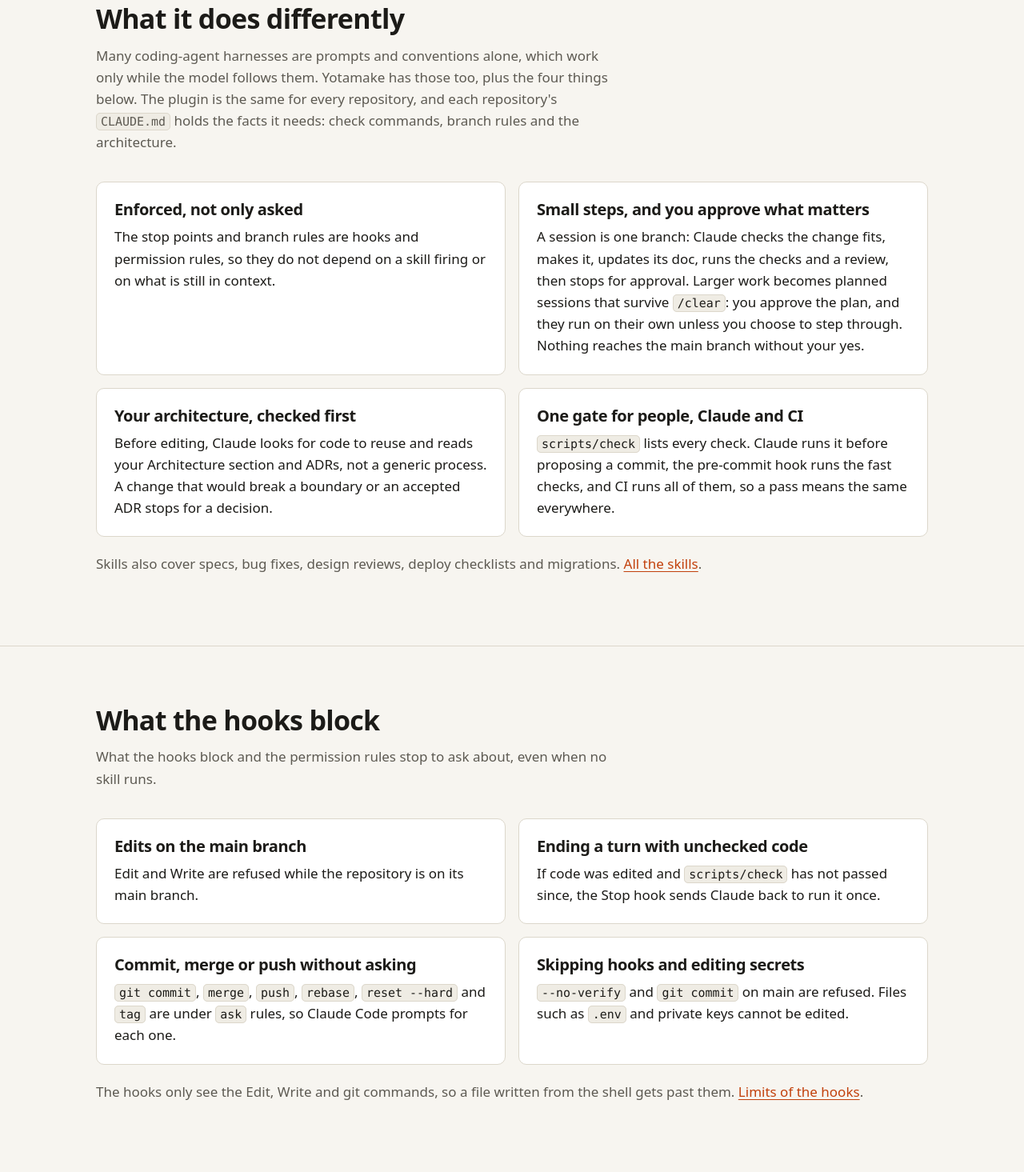
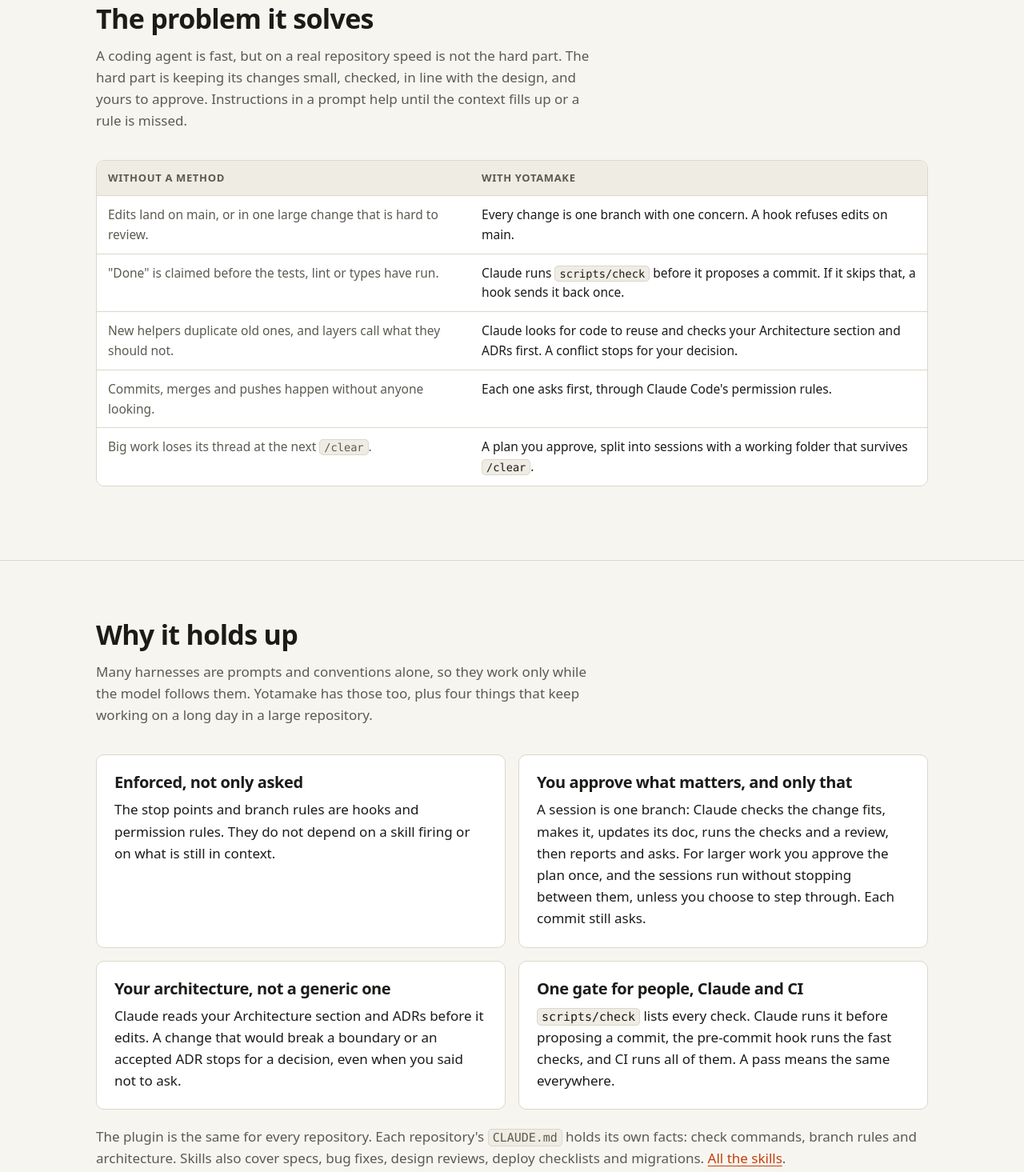
Before and after one commit to redazzo/Yotamake, a plain HTML site: page site/index.html in a window 1280 px wide. Shown: the part 814-2279 px from the top of the page at 80% size. Drawn offline with Linux system fonts and the light colour scheme.

Commit message:
docs(site): lead the home page with the problem and the outcome
Co-Authored-By: Claude Opus 5.5 <noreply@anthropic.com>

```diff
--- a/site/index.html
+++ b/site/index.html
@@ -3,8 +3,8 @@
 <head>
   <meta charset="utf-8">
   <meta name="viewport" content="width=device-width, initial-scale=1">
-  <title>Yotamake: a development harness for Claude Code</title>
-  <meta name="description" content="Yotamake gives any repository the same working method for Claude Code: small sessions on branches, design checked before code, one check command, and nothing committed without a yes.">
+  <title>Yotamake: a Claude Code plugin for checked, approved changes</title>
+  <meta name="description" content="A Claude Code plugin that lets Claude change real code while you stay in charge: work on branches, your architecture checked first, one check command, and nothing committed without your yes.">
   <link rel="stylesheet" href="style.css">
   <link rel="icon" href="favicon.svg" type="image/svg+xml">
 </head>
@@ -28,9 +28,9 @@
 <section class="hero">
   <div class="wrap">
     <div>
-      <span class="version-tag">Claude Code plugin <b>v__VERSION__</b></span>
-      <h1>Yotamake</h1>
-      <p class="lede">A Claude Code plugin that sets up a repository so Claude works on a branch, runs the project's checks before it proposes a commit, and asks before committing, merging or pushing.</p>
+      <span class="version-tag">Yotamake · Claude Code plugin <b>v__VERSION__</b></span>
+      <h1>Let Claude Code change real code, and stay in charge of it.</h1>
+      <p class="lede">Yotamake gives Claude a working method for your repository. It works on a branch, follows your architecture, runs your checks and stops for your yes before anything is committed. Hooks enforce the key rules, so they hold even when a prompt is forgotten.</p>
       <div class="actions">
         <a class="btn primary" href="get-started.html">Get started</a>
         <a class="btn" href="how-it-works.html">How it works</a>
@@ -65,36 +65,57 @@ Commit and merge into main?</span></div>
 <section>
   <div class="wrap">
     <div class="section-head">
-      <h2>What it does differently</h2>
-      <p>Many coding-agent harnesses are prompts and conventions alone, which work only while the model follows them. Yotamake has those too, plus the four things below. The plugin is the same for every repository, and each repository's <code>CLAUDE.md</code> holds the facts it needs: check commands, branch rules and the architecture.</p>
+      <h2>The problem it solves</h2>
+      <p>A coding agent is fast, but on a real repository speed is not the hard part. The hard part is keeping its changes small, checked, in line with the design, and yours to approve. Instructions in a prompt help until the context fills up or a rule is missed.</p>
     </div>
-    <div class="grid two">
-      <div class="card">
-        <h3>Enforced, not only asked</h3>
-        <p>The stop points and branch rules are hooks and permission rules, so they do not depend on a skill firing or on what is still in context.</p>
-      </div>
-      <div class="card">
-        <h3>Small steps, and you approve what matters</h3>
-        <p>A session is one branch: Claude checks the change fits, makes it, updates its doc, runs the checks and a review, then stops for approval. Larger work becomes planned sessions that survive <code>/clear</code>: you approve the plan, and they run on their own unless you choose to step through. Nothing reaches the main branch without your yes.</p>
-      </div>
-      <div class="card">
-        <h3>Your architecture, checked first</h3>
-        <p>Before editing, Claude looks for code to reuse and reads your Architecture section and ADRs, not a generic process. A change that would break a boundary or an accepted ADR stops for a decision.</p>
-      </div>
-      <div class="card">
-        <h3>One gate for people, Claude and CI</h3>
-        <p><code>scripts/check</code> lists every check. Claude runs it before proposing a commit, the pre-commit hook runs the fast checks, and CI runs all of them, so a pass means the same everywhere.</p>
-      </div>
+    <div class="table-wrap">
+      <table class="compare">
+        <thead><tr><th>Without a method</th><th>With Yotamake</th></tr></thead>
+        <tbody>
+          <tr><td>Edits land on main, or in one large change that is hard to review.</td><td>Every change is one branch with one concern. A hook refuses edits on main.</td></tr>
+          <tr><td>"Done" is claimed before the tests, lint or types have run.</td><td>Claude runs <code>scripts/check</code> before it proposes a commit. If it skips that, a hook sends it back once.</td></tr>
+          <tr><td>New helpers duplicate old ones, and layers call what they should not.</td><td>Claude looks for code to reuse and checks your Architecture section and ADRs first. A conflict stops for your decision.</td></tr>
+          <tr><td>Commits, merges and pushes happen without anyone looking.</td><td>Each one asks first, through Claude Code's permission rules.</td></tr>
+          <tr><td>Big work loses its thread at the next <code>/clear</code>.</td><td>A plan you approve, split into sessions with a working folder that survives <code>/clear</code>.</td></tr>
+        </tbody>
+      </table>
     </div>
-    <p class="muted after-grid">Skills also cover specs, bug fixes, design reviews, deploy checklists and migrations. <a href="skills.html">All the skills</a>.</p>
   </div>
 </section>
 
 <section>
   <div class="wrap">
     <div class="section-head">
-      <h2>What the hooks block</h2>
-      <p>What the hooks block and the permission rules stop to ask about, even when no skill runs.</p>
+      <h2>Why it holds up</h2>
+      <p>Many harnesses are prompts and conventions alone, so they work only while the model follows them. Yotamake has those too, plus four things that keep working on a long day in a large repository.</p>
+    </div>
+    <div class="grid two">
+      <div class="card">
+        <h3>Enforced, not only asked</h3>
+        <p>The stop points and branch rules are hooks and permission rules. They do not depend on a skill firing or on what is still in context.</p>
+      </div>
+      <div class="card">
+        <h3>You approve what matters, and only that</h3>
+        <p>A session is one branch: Claude checks the change fits, makes it, updates its doc, runs the checks and a review, then reports and asks. For larger work you approve the plan once, and the sessions run without stopping between them, unless you choose to step through. Each commit still asks.</p>
+      </div>
+      <div class="card">
+        <h3>Your architecture, not a generic one</h3>
+        <p>Claude reads your Architecture section and ADRs before it edits. A change that would break a boundary or an accepted ADR stops for a decision, even when you said not to ask.</p>
+      </div>
+      <div class="card">
+        <h3>One gate for people, Claude and CI</h3>
+        <p><code>scripts/check</code> lists every check. Claude runs it before proposing a commit, the pre-commit hook runs the fast checks, and CI runs all of them. A pass means the same everywhere.</p>
+      </div>
+    </div>
+    <p class="muted after-grid">The plugin is the same for every repository. Each repository's <code>CLAUDE.md</code> holds its own facts: check commands, branch rules and architecture. Skills also cover specs, bug fixes, design reviews, deploy checklists and migrations. <a href="skills.html">All the skills</a>.</p>
+  </div>
+</section>
+
+<section>
+  <div class="wrap">
+    <div class="section-head">
+      <h2>Guardrails that hold without a skill</h2>
+      <p>The hooks block these, and the permission rules stop to ask, even when no skill runs.</p>
     </div>
     <div class="grid two">
       <div class="card">
@@ -110,19 +131,19 @@ Commit and merge into main?</span></div>
         <p><code>git commit</code>, <code>merge</code>, <code>push</code>, <code>rebase</code>, <code>reset --hard</code> and <code>tag</code> are under <code>ask</code> rules, so Claude Code prompts for each one.</p>
       </div>
       <div class="card">
-        <h3>Skipping hooks and editing secrets</h3>
-        <p><code>--no-verify</code> and <code>git commit</code> on main are refused. Files such as <code>.env</code> and private keys cannot be edited.</p>
+        <h3>Skipping hooks and touching secrets</h3>
+        <p><code>--no-verify</code> and <code>git commit</code> on main are refused. Claude's Read, Edit and Write tools refuse files such as <code>.env</code> and private keys.</p>
       </div>
     </div>
-    <p class="muted after-grid">The hooks only see the Edit, Write and git commands, so a file written from the shell gets past them. <a href="how-it-works.html#limits">Limits of the hooks</a>.</p>
+    <p class="muted after-grid">The hooks see Claude's file tools and git commands, not other shell commands, so a file read or written from the shell gets past them. We say so up front: <a href="how-it-works.html#limits">limits of the hooks</a>. Behaviour is tested by an <a href="how-it-works.html#evals">eval suite</a> that scores Claude with the plugin against Claude without it.</p>
   </div>
 </section>
 
 <section>
   <div class="wrap">
     <div class="section-head">
-      <h2>Install</h2>
-      <p>Install the plugin once per machine, then set up each repository.</p>
+      <h2>Set up in three commands</h2>
+      <p>Install the plugin once per machine, then set up each repository. Setup reads your code and proposes the facts, so you review rather than write them.</p>
     </div>
     <div class="grid two">
       <div>
@@ -148,7 +169,7 @@ claude plugin install yotamake@yotamake</code></pre></div>
 <section>
   <div class="wrap">
     <div class="section-head">
-      <h2>Docs</h2>
+      <h2>Docs with one owner per subject</h2>
       <p>A full install adds a <code>docs/</code> folder with four kinds of document. Each subject has one owning document, and the linter fails on broken links, unlinked pages and bad front-matter.</p>
     </div>
     <div class="table-wrap">
--- a/site/style.css
+++ b/site/style.css
@@ -309,6 +309,7 @@ th, td { padding: 11px 14px; text-align: left; vertical-align: top; border-botto
 th { background: var(--surface-2); font-size: 13px; text-transform: uppercase; letter-spacing: 0.05em; color: var(--muted); }
 tr:last-child td { border-bottom: 0; }
 td code { white-space: nowrap; }
+table.compare td:first-child { width: 45%; color: var(--muted); }
 
 /* ---- Doc pages ------------------------------------------------------- */
 
@@ -322,7 +323,7 @@ td code { white-space: nowrap; }
 @media (max-width: 900px) { .toc { position: static; } }
 
 .prose { max-width: 720px; }
-.prose h1 { font-size: clamp(32px, 4.5vw, 44px); }
+.hero h1, .prose h1 { font-size: clamp(32px, 4.5vw, 44px); }
 .prose h2 { margin-top: 56px; padding-top: 8px; font-size: 28px; }
 .prose h3 { margin-top: 28px; }
 .prose ul, .prose ol { padding-left: 22px; margin: 0 0 16px; }
```
Also changed, not shown: site/get-started.html (+1 -1 lines), site/how-it-works.html (+1 -1 lines).
